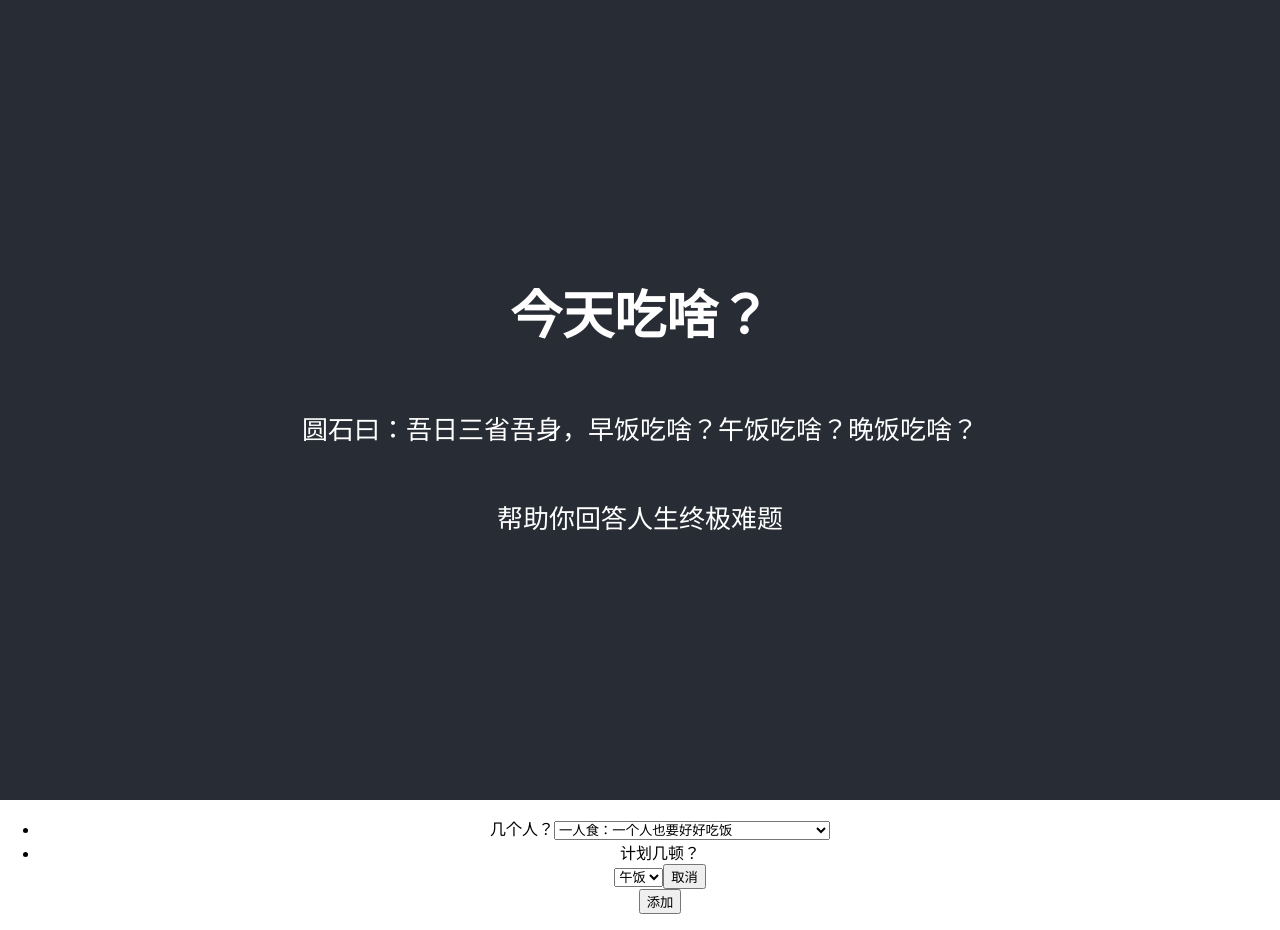
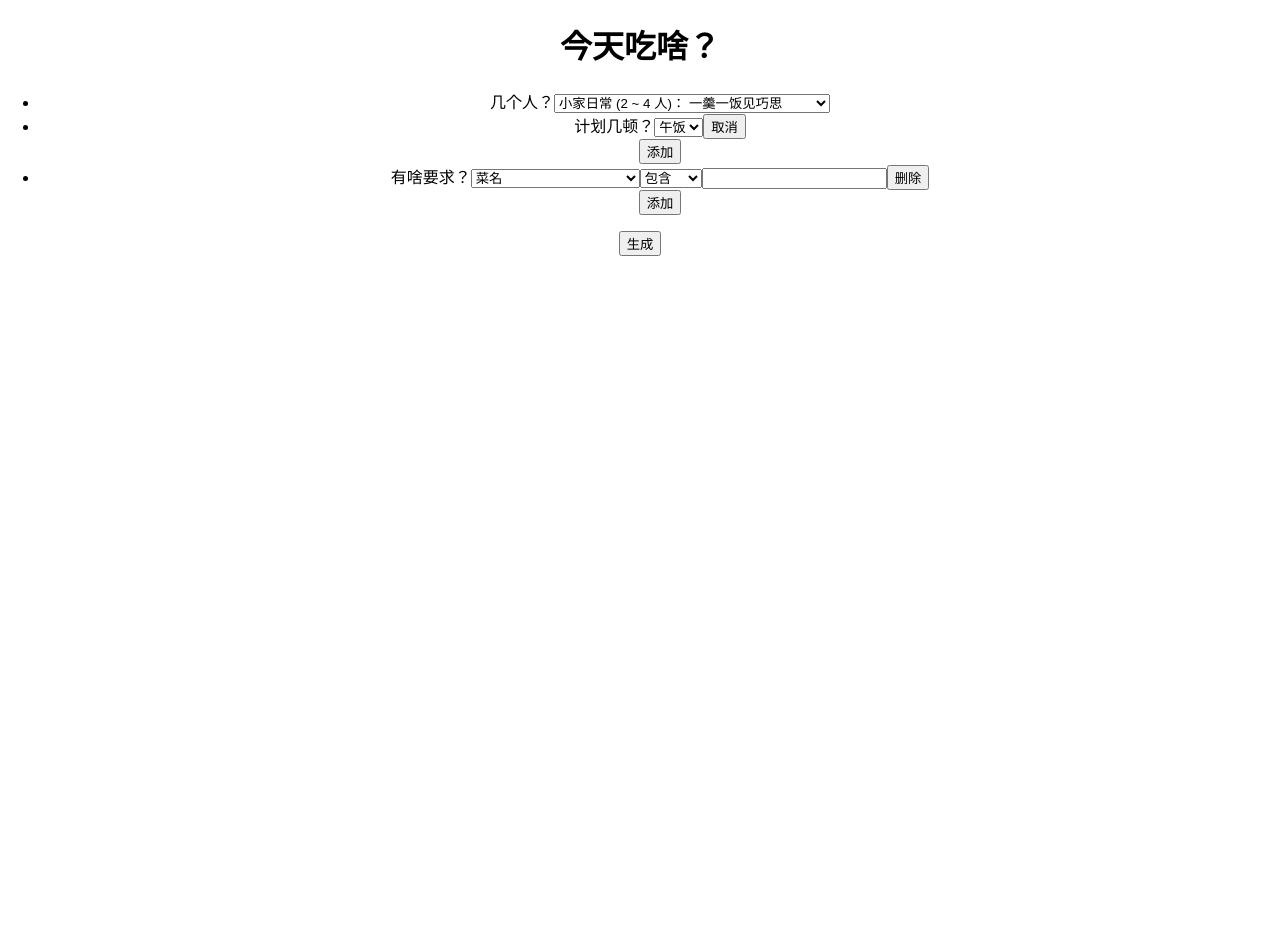
Before and after one commit to utopia2046/menu4today, a React app: page / in a window 1280 px wide. After the commit the page ends 800 px from the top, so only its background shows below. Built offline with nearby package versions, Linux system fonts and the light colour scheme.

Commit message:
update ui

```diff
--- a/src/App.js
+++ b/src/App.js
@@ -1,20 +1,28 @@
 import './App.css';
+import FilterEdit from './filterEdit';
 import MealSelection from './mealSelect';
 import PeopleSelection from './peopleSelect';
 
 function App() {
+  function generateMenu() {}
+
   return (
     <div className="App">
-      <header className="App-header">
-        <h1>今天吃啥？</h1>
-        <p>圆石曰：吾日三省吾身，早饭吃啥？午饭吃啥？晚饭吃啥？</p>
-        <p>帮助你回答人生终极难题</p>
-      </header>
-      <ul className="Query-section">
+      <h1>今天吃啥？</h1>
+
+      <ul className="query-section">
         <li><PeopleSelection /></li>
         <li><MealSelection /></li>
+        <li><FilterEdit /></li>
       </ul>
-      <div className="Menu-section">
+
+      <div><button onClick={generateMenu}>生成</button></div>
+
+      <div className="menu-section">
+      </div>
+
+      <div className="shopping-list-section">
+
       </div>
     </div>
   );
--- a/src/filterEdit.js
+++ b/src/filterEdit.js
@@ -1,6 +1,39 @@
+function Filter() {
+    return (
+        <div className="filter-container">
+            <span><label>有啥要求？</label></span>
+            <span>
+                <select>
+                    <option value="byTitle">菜名</option>
+                    <option value="byIngredient">食材</option>
+                    <option value="byCategory">类别</option>
+                    <option value="byTag">标签</option>
+                    <option value="byUtensil">厨具</option>
+                    <option value="byCookDur">烹饪时长：实际操作时长</option>
+                </select>
+            </span>
+            <span>
+                <select>
+                    <option value="includes">包含</option>
+                    <option value="notIncl">不包含</option>
+                    <option value="lessThan">少于</option>
+                </select>
+            </span>
+            <span>
+                <input type="text"></input>
+            </span>
+            <span>
+                <button>删除</button>
+            </span>
+        </div>
+    );
+}
+
 function FilterEdit() {
     return (
         <div className="filter-edit-container">
+            <Filter />
+            <button>添加</button>
         </div>
     );
 }
--- a/src/index.js
+++ b/src/index.js
@@ -1,8 +1,7 @@
 import React from 'react';
 import ReactDOM from 'react-dom/client';
+import App from './App';
 import './index.css';
-import App from './App';
-import reportWebVitals from './reportWebVitals';
 
 const root = ReactDOM.createRoot(document.getElementById('root'));
 root.render(
@@ -10,8 +9,3 @@ root.render(
     <App />
   </React.StrictMode>
 );
-
-// If you want to start measuring performance in your app, pass a function
-// to log results (for example: reportWebVitals(console.log))
-// or send to an analytics endpoint. Learn more: https://bit.ly/CRA-vitals
-reportWebVitals();
--- a/src/mealSelect.js
+++ b/src/mealSelect.js
@@ -1,12 +1,19 @@
 function Meal() {
     return (
         <div className="meal-container">
+            <span>
+                <label>计划几顿？</label>
+            </span>
+            <span>
                 <select defaultValue={"lunch"}>
                     <option value="breakfast">早饭</option>
                     <option value="lunch" >午饭</option>
                     <option value="dinner">晚饭</option>
                 </select>
+            </span>
+            <span>
                 <button>取消</button>
+            </span>
         </div>
     );
 }
@@ -14,7 +21,7 @@ function Meal() {
 function MealSelection() {
     return (
         <div className="meal-select-container">
-            <label>计划几顿？</label>
+
             <Meal></Meal>
             <button>添加</button>
         </div>
--- a/src/peopleSelect.js
+++ b/src/peopleSelect.js
@@ -2,7 +2,7 @@ function PeopleSelection() {
     return (
         <div className="people-select-container">
             <label for="people-select">几个人？</label>
-            <select name="people" id="people-select">
+            <select name="people" id="people-select" defaultValue={"small"}>
                 <option value="single">一人食：一个人也要好好吃饭</option>
                 <option value="small">小家日常 (2 ~ 4 人)： 一羹一饭见巧思</option>
                 <option value="medium">朋友小聚 (5 ~ 7 人)：秀出你的实力吧</option>
--- a/src/recipes/fast.js
+++ b/src/recipes/fast.js
@@ -18,12 +18,12 @@ export const fastFoods = [
                 "amount": "葱花少许",
             },
         ],
-        "prepDur": "5 分钟",
+        "prepDurInMin": 5,
         "prepSteps": [
             "西红柿划破外皮，在开水中烫一下，捞出后撕掉外皮，去蒂切成块",
             "鸡蛋加少许盐打散",
         ],
-        "cookDur": "3 分钟",
+        "cookDurInMin": 3,
         "cookSteps": [
             "大火烧热锅，倒油，下蛋液，待起泡后用筷子拨散乘出待用",
             "葱花炝锅，倒入西红柿，快速翻炒，加入鸡蛋，盐，至西红柿断生即可出锅",
--- a/src/reportWebVitals.js
+++ /dev/null
@@ -1,13 +0,0 @@
-const reportWebVitals = onPerfEntry => {
-  if (onPerfEntry && onPerfEntry instanceof Function) {
-    import('web-vitals').then(({ getCLS, getFID, getFCP, getLCP, getTTFB }) => {
-      getCLS(onPerfEntry);
-      getFID(onPerfEntry);
-      getFCP(onPerfEntry);
-      getLCP(onPerfEntry);
-      getTTFB(onPerfEntry);
-    });
-  }
-};
-
-export default reportWebVitals;
```
Lines whose indentation alone changed are shown as unchanged.
